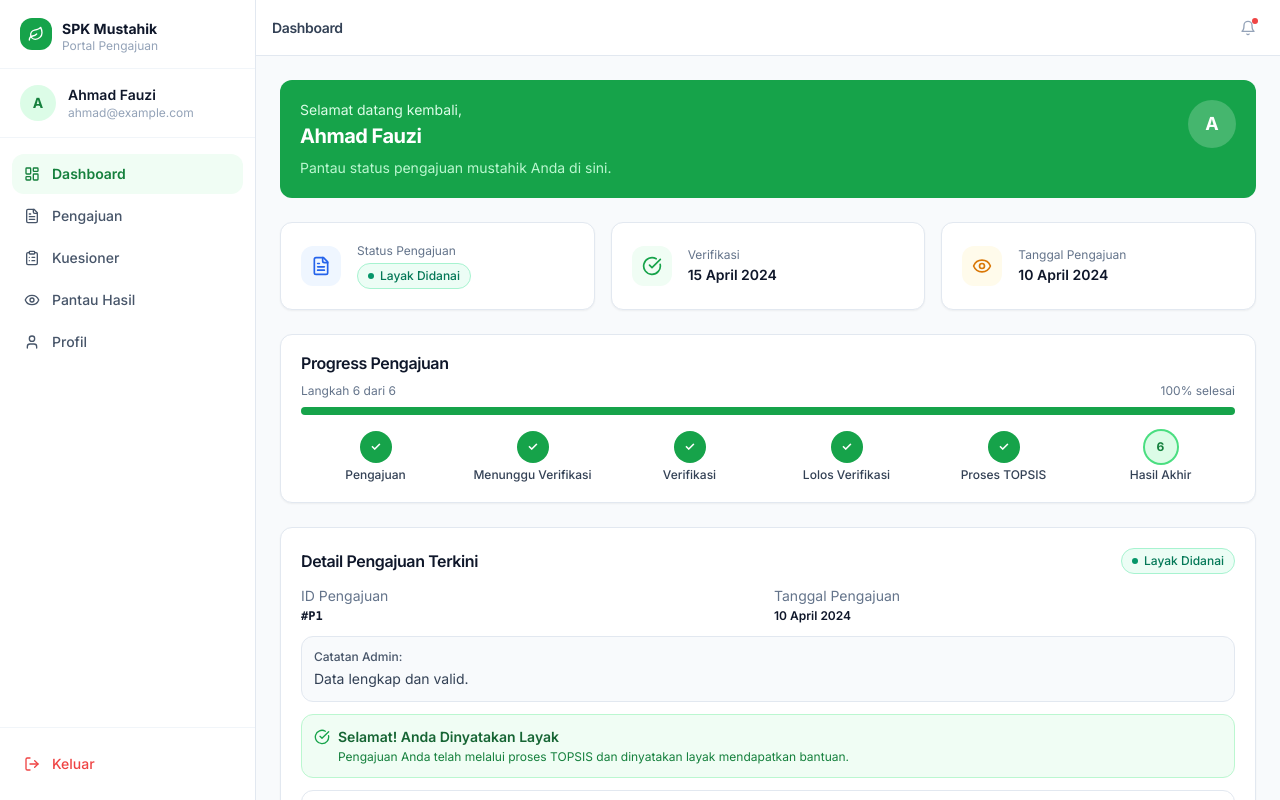
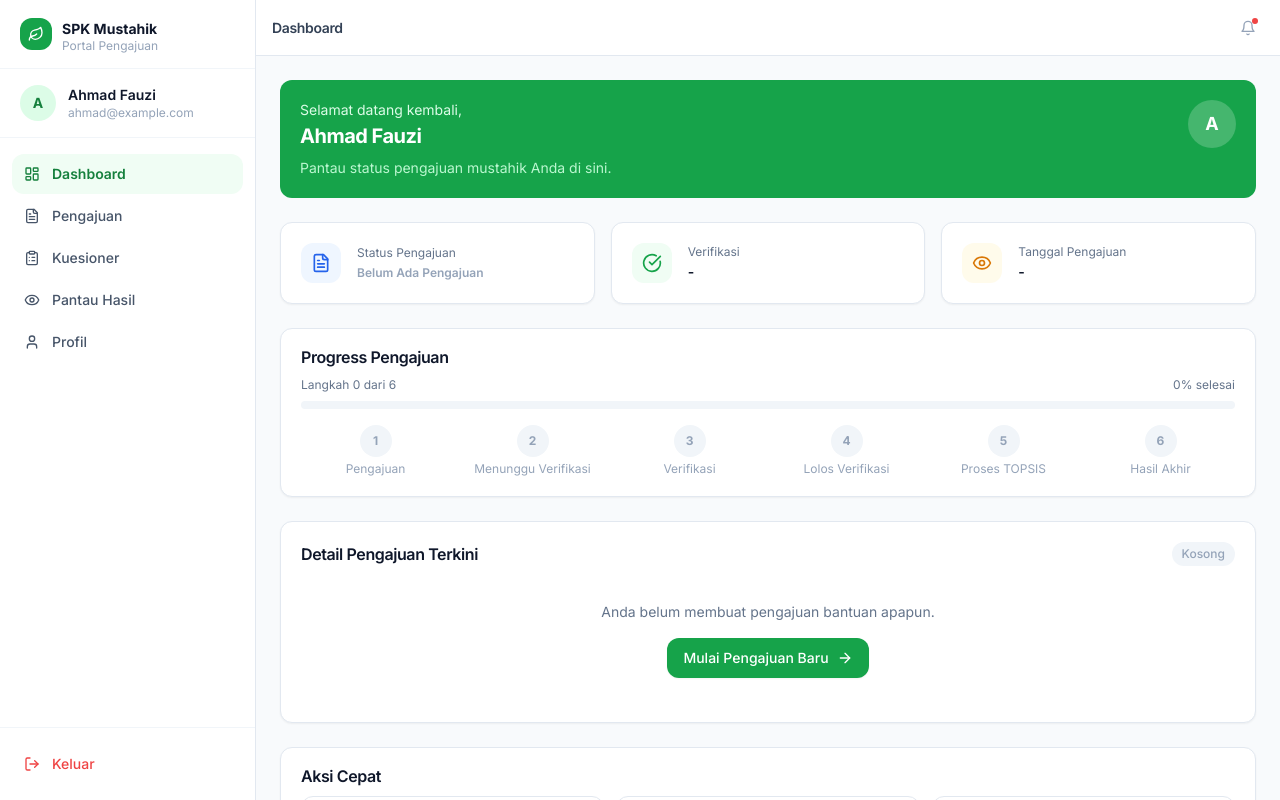
Before and after one commit to ikmalalo/WebSPKayu, a React (Vite) app: page /dashboard in a window 1280 px wide. Shown: the top 800 px of the page. Built offline with nearby package versions, Linux system fonts and the light colour scheme.

Commit message:
Reset submission data so user starts application flow from step 0

```diff
--- a/src/data/mockData.ts
+++ b/src/data/mockData.ts
@@ -180,61 +180,7 @@ export const mockDataMustahik: DataMustahik[] = [
 ];
 
 // ===== MOCK PENGAJUAN =====
-export const mockPengajuan: Pengajuan[] = [
-  {
-    id: 'p1',
-    userId: 'u1',
-    mustahikId: 'dm1',
-    namaLengkap: 'Ahmad Fauzi',
-    nik: '3201010101900001',
-    status: 'LAYAK_DIDANAI',
-    tanggalPengajuan: '2024-04-10',
-    tanggalVerifikasi: '2024-04-15',
-    catatan: 'Data lengkap dan valid.',
-  },
-  {
-    id: 'p2',
-    userId: 'u2',
-    mustahikId: 'dm2',
-    namaLengkap: 'Siti Rahayu',
-    nik: '3201010202850002',
-    status: 'LOLOS_VERIFIKASI',
-    tanggalPengajuan: '2024-04-12',
-    tanggalVerifikasi: '2024-04-18',
-    catatan: 'Lolos verifikasi, menunggu proses TOPSIS.',
-  },
-  {
-    id: 'p3',
-    userId: 'u3',
-    mustahikId: 'dm3',
-    namaLengkap: 'Budi Santoso',
-    nik: '3201010303920003',
-    status: 'SEDANG_DIVERIFIKASI',
-    tanggalPengajuan: '2024-04-20',
-    catatan: '',
-  },
-  {
-    id: 'p4',
-    userId: 'u4',
-    mustahikId: 'dm4',
-    namaLengkap: 'Dewi Lestari',
-    nik: '3201010404880004',
-    status: 'MENUNGGU_VERIFIKASI',
-    tanggalPengajuan: '2024-04-22',
-    catatan: '',
-  },
-  {
-    id: 'p5',
-    userId: 'u5',
-    mustahikId: 'dm5',
-    namaLengkap: 'Eko Prasetyo',
-    nik: '3201010505950005',
-    status: 'PERLU_PERBAIKAN',
-    tanggalPengajuan: '2024-04-18',
-    tanggalVerifikasi: '2024-04-23',
-    catatan: 'Foto KTP kurang jelas, mohon upload ulang.',
-  },
-];
+export const mockPengajuan: Pengajuan[] = [];
 
 // ===== MOCK KRITERIA =====
 export const mockKriteria: Kriteria[] = [
--- a/src/pages/user/DashboardPage.tsx
+++ b/src/pages/user/DashboardPage.tsx
@@ -19,7 +19,8 @@ const progressSteps = [
 ]
 
 export function UserDashboardPage() {
-  const currentStep = getProgressSteps(userPengajuan.status)
+  const userPengajuan = mockPengajuan[0]
+  const currentStep = userPengajuan ? getProgressSteps(userPengajuan.status) : 0
   const progressPercent = Math.round((currentStep / 6) * 100)
 
   return (
@@ -48,7 +49,11 @@ export function UserDashboardPage() {
           </div>
           <div>
             <p className="text-xs text-slate-500">Status Pengajuan</p>
+            {userPengajuan ? (
               <StatusBadge status={userPengajuan.status} className="mt-1" />
+            ) : (
+              <p className="text-xs font-semibold text-slate-400 mt-1">Belum Ada Pengajuan</p>
+            )}
           </div>
         </div>
         <div className="stats-card flex items-center gap-4">
@@ -58,7 +63,7 @@ export function UserDashboardPage() {
           <div>
             <p className="text-xs text-slate-500">Verifikasi</p>
             <p className="text-sm font-semibold text-slate-900 mt-0.5">
-              {userPengajuan.tanggalVerifikasi ? formatDate(userPengajuan.tanggalVerifikasi) : '-'}
+              {userPengajuan?.tanggalVerifikasi ? formatDate(userPengajuan.tanggalVerifikasi) : '-'}
             </p>
           </div>
         </div>
@@ -69,7 +74,7 @@ export function UserDashboardPage() {
           <div>
             <p className="text-xs text-slate-500">Tanggal Pengajuan</p>
             <p className="text-sm font-semibold text-slate-900 mt-0.5">
-              {formatDate(userPengajuan.tanggalPengajuan)}
+              {userPengajuan ? formatDate(userPengajuan.tanggalPengajuan) : '-'}
             </p>
           </div>
         </div>
@@ -95,16 +100,16 @@ export function UserDashboardPage() {
               <div key={step} className="flex flex-col items-center gap-1">
                 <div
                   className={`w-8 h-8 rounded-full flex items-center justify-center text-xs font-bold transition-colors ${
-                    step < currentStep
+                    userPengajuan && step < currentStep
                       ? 'bg-green-600 text-white'
-                      : step === currentStep
+                      : userPengajuan && step === currentStep
                       ? 'bg-green-100 text-green-700 ring-2 ring-green-400'
                       : 'bg-slate-100 text-slate-400'
                   }`}
                 >
-                  {step < currentStep ? '✓' : step}
+                  {userPengajuan && step < currentStep ? '✓' : step}
                 </div>
-                <p className={`text-xs text-center leading-tight ${step <= currentStep ? 'text-slate-700 font-medium' : 'text-slate-400'}`}>
+                <p className={`text-xs text-center leading-tight ${userPengajuan && step <= currentStep ? 'text-slate-700 font-medium' : 'text-slate-400'}`}>
                   {label}
                 </p>
               </div>
@@ -118,10 +123,16 @@ export function UserDashboardPage() {
         <CardHeader>
           <div className="flex items-center justify-between">
             <CardTitle>Detail Pengajuan Terkini</CardTitle>
+            {userPengajuan ? (
               <StatusBadge status={userPengajuan.status} />
+            ) : (
+              <span className="text-xs text-slate-400 font-medium bg-slate-100 px-2.5 py-1 rounded-full">Kosong</span>
+            )}
           </div>
         </CardHeader>
         <CardContent className="space-y-3">
+          {userPengajuan ? (
+            <>
               <div className="grid grid-cols-2 gap-3 text-sm">
                 <div>
                   <p className="text-slate-500">ID Pengajuan</p>
@@ -149,12 +160,17 @@ export function UserDashboardPage() {
                   </div>
                 </div>
               )}
-
-          <Button asChild variant="outline" className="w-full">
-            <Link to="/pantau-hasil">
-              Lihat Detail Hasil <ArrowRight className="w-4 h-4 ml-2" />
+            </>
+          ) : (
+            <div className="py-6 text-center">
+              <p className="text-sm text-slate-500">Anda belum membuat pengajuan bantuan apapun.</p>
+              <Button asChild className="mt-4">
+                <Link to="/pengajuan/form">
+                  Mulai Pengajuan Baru <ArrowRight className="w-4 h-4 ml-2" />
                 </Link>
               </Button>
+            </div>
+          )}
         </CardContent>
       </Card>
 
```
Lines whose indentation alone changed are shown as unchanged.
